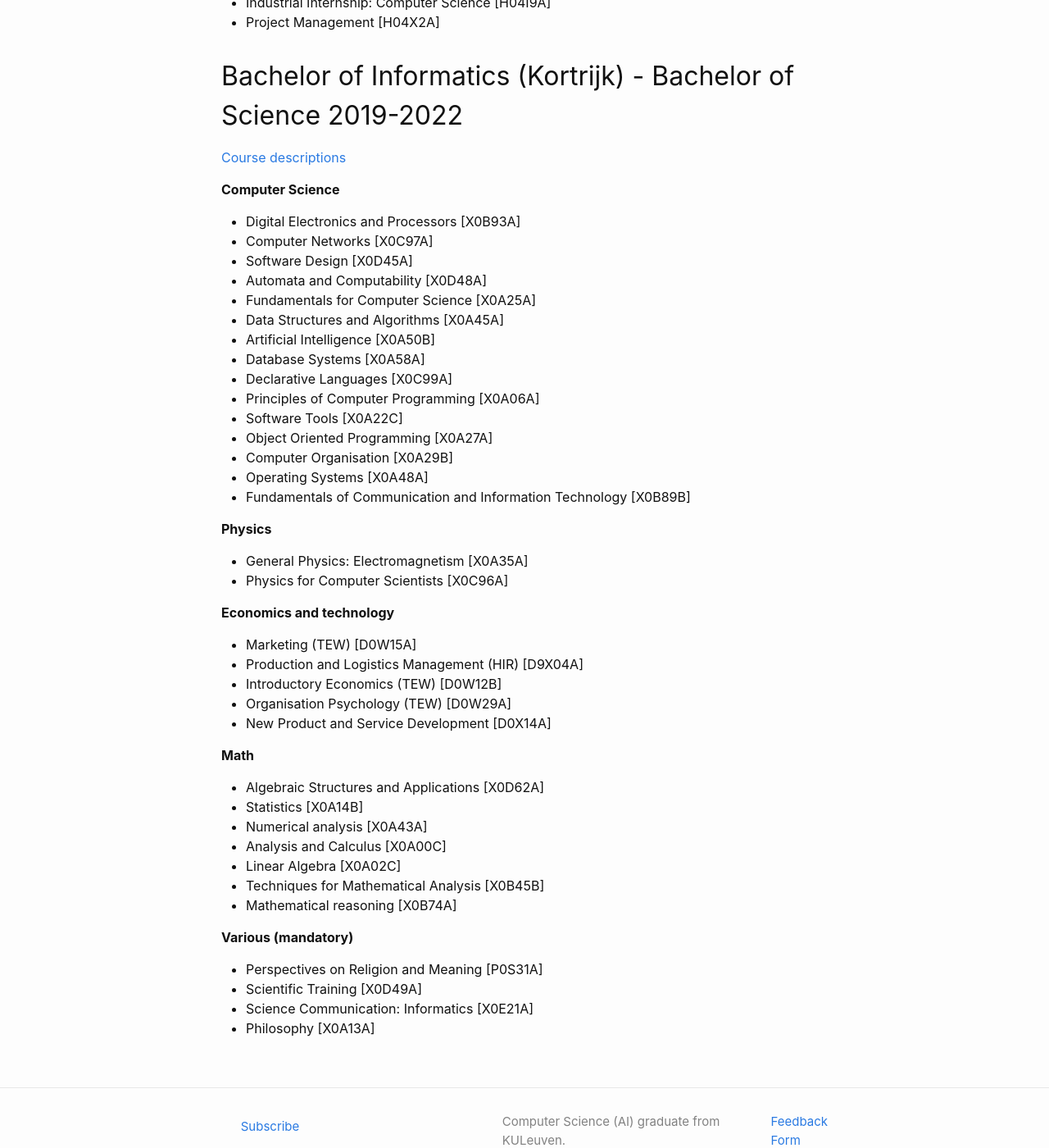
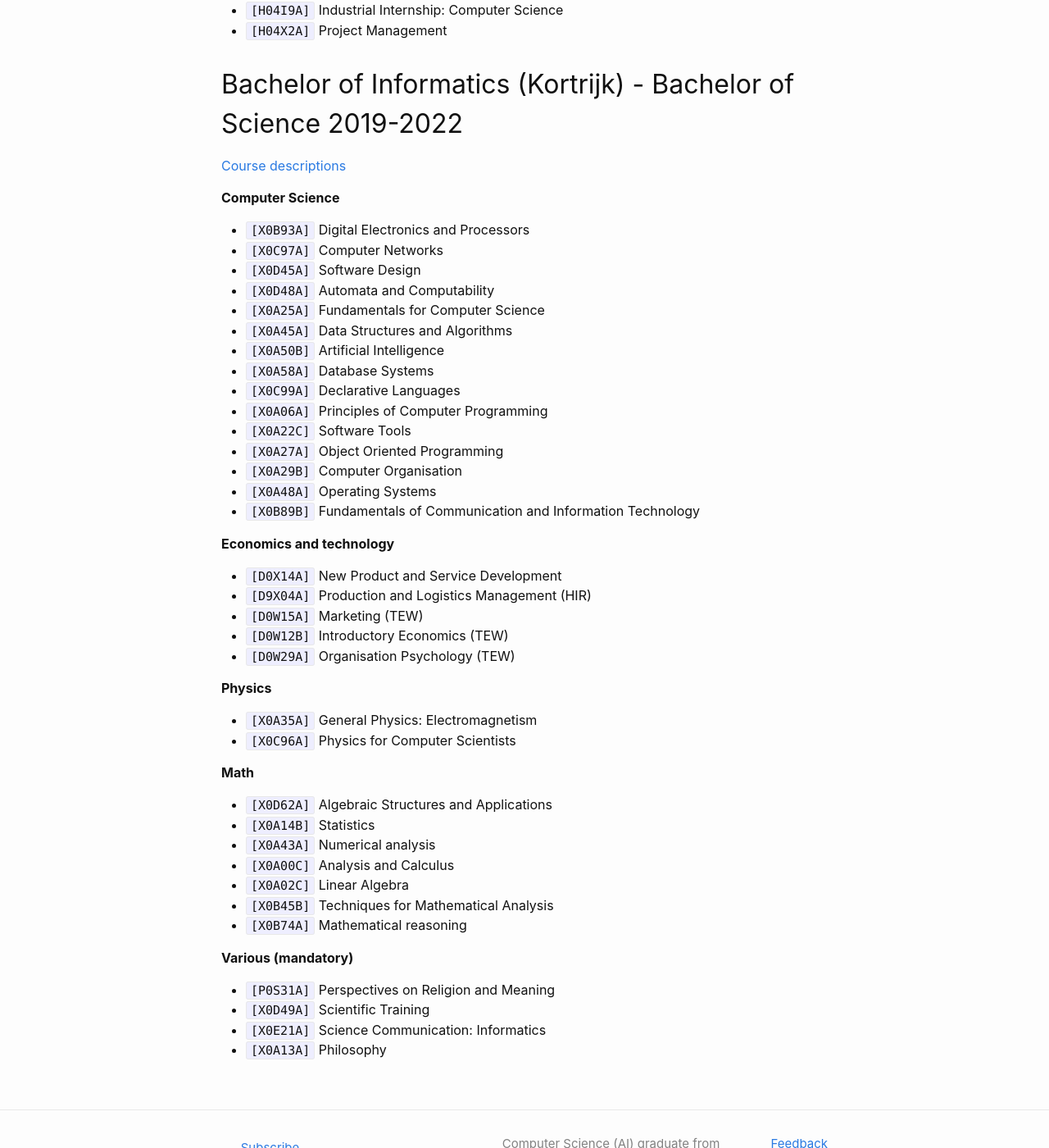
Before and after one commit to VictorCorne/VictorCorne.github.io, a Jekyll site: the page built from education.md, in a window 1280 px wide and 1400 px high, scrolled down 908 px. Shown: the whole window at 82% size. Built offline with Jekyll 4.4.1, drawn with Linux system fonts in a browser that asks for light colours; some of the changed text lies outside the part shown.

```diff
--- a/education.md
+++ b/education.md
@@ -8,74 +8,75 @@ title: Education
 
 
 **AI Core**
-- Big Data Analytics Programming [H00Y4A]
-- Capita Selecta Computer Science: Artificial Intelligence [H05N0A]
-- Data Mining [H02C6A]
-- Information Retrieval and Search Engines [H02C8B]
-- Knowledge Representation [H02C3A]
-- Machine Learning: Project [H0T25A]
-- Master's Thesis [H04J4A]
-- Modelling of Complex Systems [G0B23A]
-- Natural Language Processing [H02B1A]
-- Principles of Machine Learning [H0E96A]
-- Statistical Data Analysis [G0O00A]
+- `[H00Y4A]` Big Data Analytics Programming
+- `[H05N0A]` Capita Selecta Computer Science: Artificial Intelligence
+- `[H02C6A]` Data Mining
+- `[H02C8B]` Information Retrieval and Search Engines
+- `[H02C3A]` Knowledge Representation
+- `[H0T25A]` Machine Learning: Project
+- `[H04J4A]` Master's Thesis
+- `[G0B23A]` Modelling of Complex Systems
+- `[H02B1A]` Natural Language Processing
+- `[H0E96A]` Principles of Machine Learning
+- `[G0O00A]` Statistical Data Analysis
 
 **Computer Science (other)**
-- Applications of Geometry in Informatics [G0Q37C]
-- Distributed Systems [H04I4A]
-- Modelling and Simulation [G0Q57A]
-- Parallel Computing [H03F9A]
-- Software Architecture [H09B5B]
+- `[G0Q37C]` Applications of Geometry in Informatics
+- `[H04I4A]` Distributed Systems
+- `[G0Q57A]` Modelling and Simulation
+- `[H03F9A]` Parallel Computing
+- `[H09B5B]` Software Architecture
 
 **General**
-- Comparative Programming Languages [H04L5A]
-- Industrial Management & Entrepreneurship [H01F2A]
-- Industrial Internship: Computer Science [H04I9A]
-- Project Management [H04X2A]
+- `[H04L5A]` Comparative Programming Languages
+- `[H01F2A]` Industrial Management & Entrepreneurship
+- `[H04I9A]` Industrial Internship: Computer Science
+- `[H04X2A]` Project Management
 
 ## Bachelor of Informatics (Kortrijk) - Bachelor of Science 2019-2022
 
 [Course descriptions](https://onderwijsaanbod.kuleuven.be/2019/opleidingen/n/SC_55031767.htm#bl=all)
 
 **Computer Science**
-- Digital Electronics and Processors [X0B93A]
-- Computer Networks [X0C97A]
-- Software Design [X0D45A]
-- Automata and Computability [X0D48A]
-- Fundamentals for Computer Science [X0A25A]
-- Data Structures and Algorithms [X0A45A]
-- Artificial Intelligence [X0A50B]
-- Database Systems [X0A58A]
-- Declarative Languages [X0C99A]
-- Principles of Computer Programming [X0A06A]
-- Software Tools [X0A22C]
-- Object Oriented Programming [X0A27A]
-- Computer Organisation [X0A29B]
-- Operating Systems [X0A48A]
-- Fundamentals of Communication and Information Technology [X0B89B]
+- `[X0B93A]` Digital Electronics and Processors
+- `[X0C97A]` Computer Networks
+- `[X0D45A]` Software Design
+- `[X0D48A]` Automata and Computability
+- `[X0A25A]` Fundamentals for Computer Science
+- `[X0A45A]` Data Structures and Algorithms
+- `[X0A50B]` Artificial Intelligence
+- `[X0A58A]` Database Systems
+- `[X0C99A]` Declarative Languages
+- `[X0A06A]` Principles of Computer Programming
+- `[X0A22C]` Software Tools
+- `[X0A27A]` Object Oriented Programming
+- `[X0A29B]` Computer Organisation
+- `[X0A48A]` Operating Systems
+- `[X0B89B]` Fundamentals of Communication and Information Technology
+
+**Economics and technology**
+- `[D0X14A]` New Product and Service Development
+- `[D9X04A]` Production and Logistics Management (HIR)
+- `[D0W15A]` Marketing (TEW)
+- `[D0W12B]` Introductory Economics (TEW)
+- `[D0W29A]` Organisation Psychology (TEW)
 
 **Physics**
-- General Physics: Electromagnetism [X0A35A]
-- Physics for Computer Scientists [X0C96A]
+- `[X0A35A]` General Physics: Electromagnetism
+- `[X0C96A]` Physics for Computer Scientists
 
-**Economics and technology**
-- Marketing (TEW) [D0W15A]
-- Production and Logistics Management (HIR) [D9X04A]
-- Introductory Economics (TEW) [D0W12B]
-- Organisation Psychology (TEW) [D0W29A]
-- New Product and Service Development [D0X14A]
 
 **Math**
-- Algebraic Structures and Applications [X0D62A]
-- Statistics [X0A14B]
-- Numerical analysis [X0A43A]
-- Analysis and Calculus [X0A00C]
-- Linear Algebra [X0A02C]
-- Techniques for Mathematical Analysis [X0B45B]
-- Mathematical reasoning [X0B74A]
+- `[X0D62A]` Algebraic Structures and Applications
+- `[X0A14B]` Statistics
+- `[X0A43A]` Numerical analysis
+- `[X0A00C]` Analysis and Calculus
+- `[X0A02C]` Linear Algebra
+- `[X0B45B]` Techniques for Mathematical Analysis
+- `[X0B74A]` Mathematical reasoning
 
 **Various (mandatory)**
-- Perspectives on Religion and Meaning [P0S31A]
-- Scientific Training [X0D49A]
-- Science Communication: Informatics [X0E21A]
-- Philosophy [X0A13A]
+- `[P0S31A]` Perspectives on Religion and Meaning
+- `[X0D49A]` Scientific Training
+- `[X0E21A]` Science Communication: Informatics
+- `[X0A13A]` Philosophy
```
Also changed, not shown: _etc/_education_notes.md (added, +72 -0 lines).
